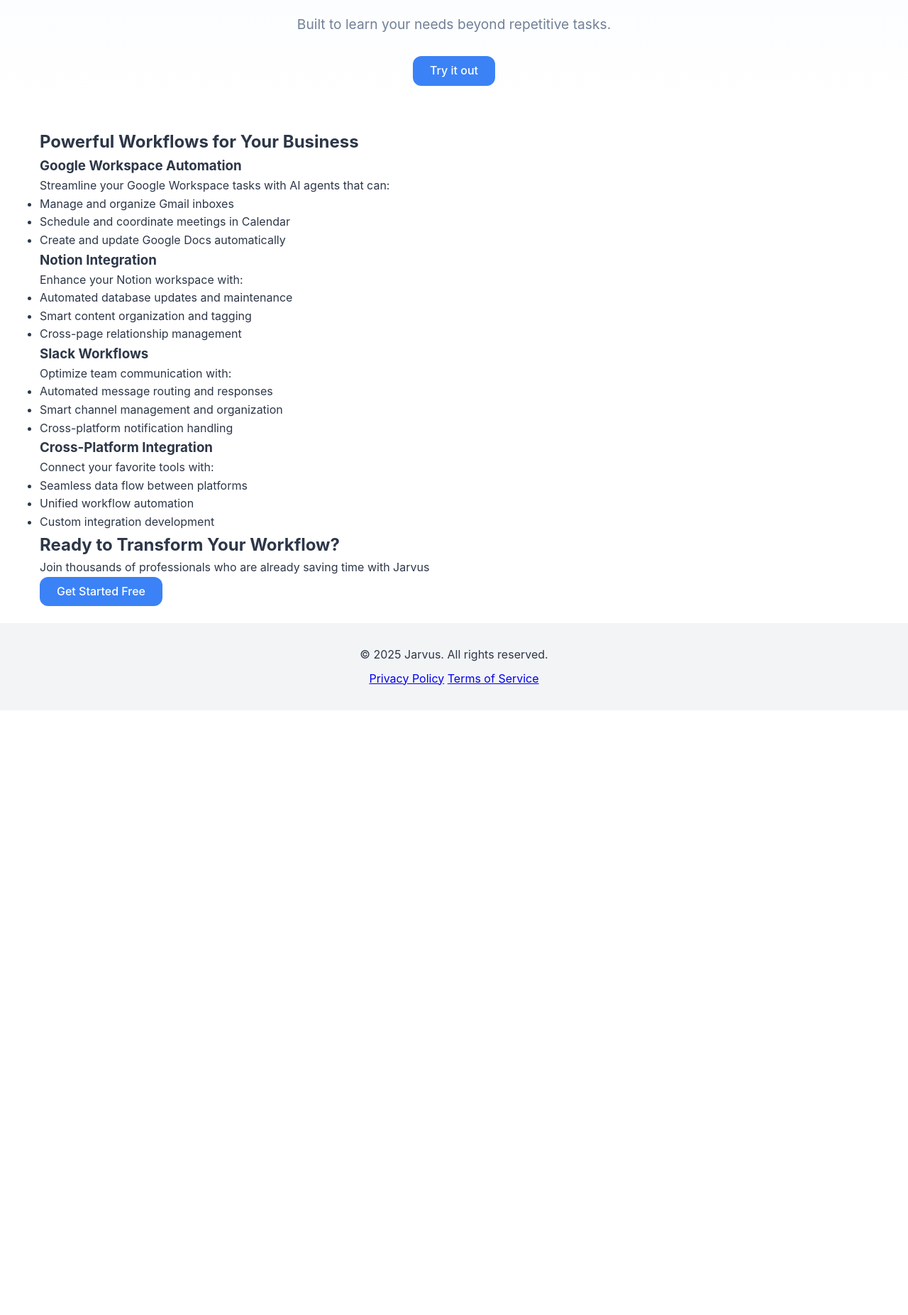
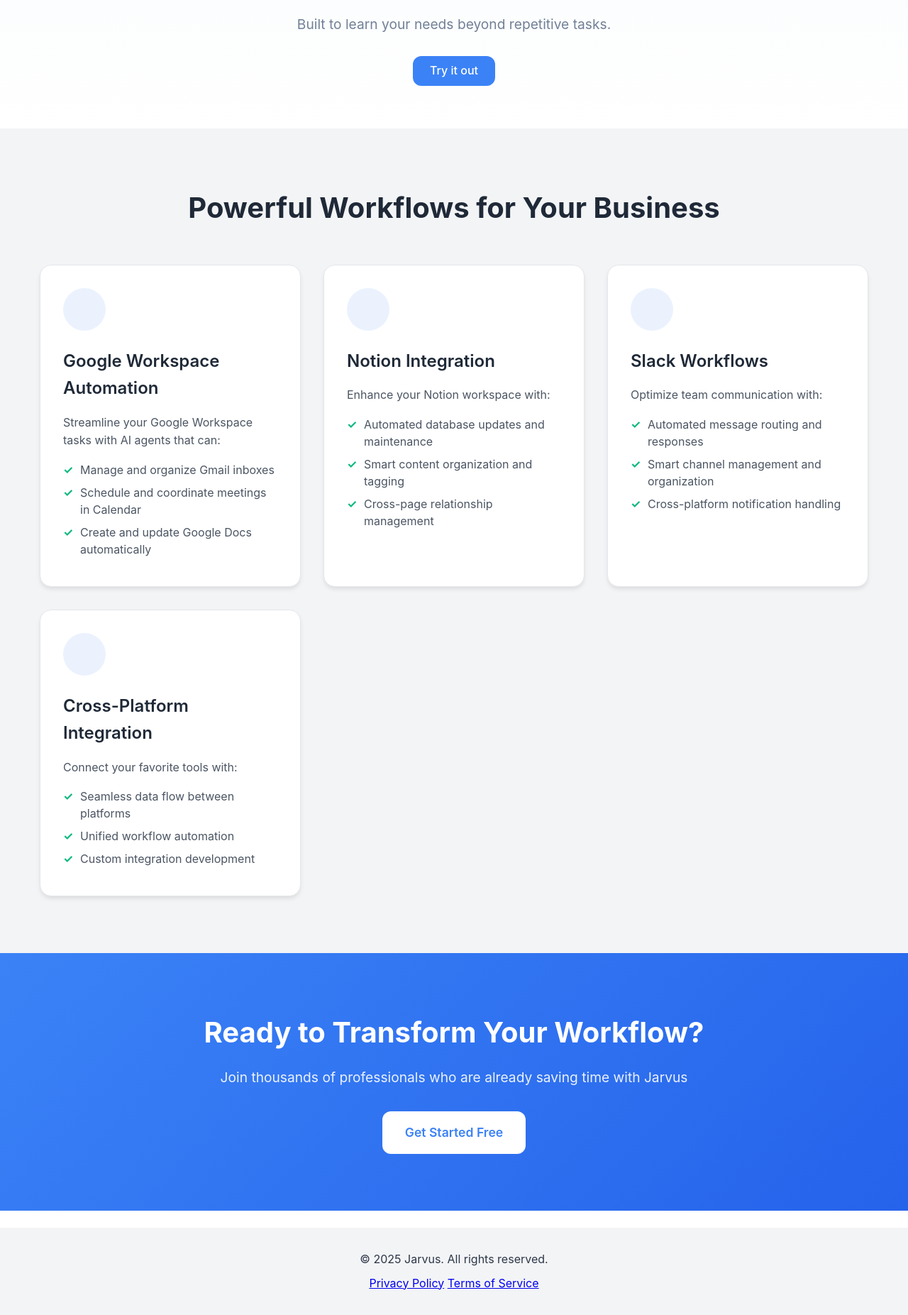
Before and after one commit to marismith79/Jarvus2, a Flask app: page / in a window 1280 px wide. Shown: the part 346-2199 px from the top of the page at 71% size. Before the commit the page ends 1312 px from the top, so only its background shows below. Run offline with Flask 3, Linux system fonts and the light colour scheme; parts of the project's set-up code (start-up, migrations or seed data) failed here and were passed over.

Commit message:
Fixed landing page (messed up due to conflicting names)

```diff
--- a/jarvus_app/static/css/main.css
+++ b/jarvus_app/static/css/main.css
@@ -1629,6 +1629,136 @@ main {
 }
 
 /* ──────────────────────────────────────────────────────────────────────────
+   3.6 Landing Page Workflow Cards
+   ────────────────────────────────────────────────────────────────────────── */
+
+.workflows {
+    padding: 80px 0;
+    background-color: var(--bg-secondary);
+}
+
+.workflows .container {
+    max-width: 1200px;
+    margin: 0 auto;
+    padding: 0 var(--spacing-md);
+}
+
+.workflows h2 {
+    text-align: center;
+    font-size: 2.5rem;
+    font-weight: 700;
+    margin-bottom: 3rem;
+    color: var(--text-primary);
+}
+
+.workflow-grid {
+    display: grid;
+    grid-template-columns: repeat(auto-fit, minmax(300px, 1fr));
+    gap: 2rem;
+}
+
+.landing-workflow-card {
+    background-color: var(--bg-primary);
+    padding: 2rem;
+    border-radius: var(--radius-lg);
+    box-shadow: var(--shadow-md);
+    transition: all 0.3s ease;
+    border: 1px solid var(--border-color);
+}
+
+.landing-workflow-card:hover {
+    transform: translateY(-5px);
+    box-shadow: var(--shadow-lg);
+    border-color: var(--primary-color);
+}
+
+.landing-workflow-card .workflow-icon {
+    width: 60px;
+    height: 60px;
+    background-color: rgba(59, 130, 246, 0.1);
+    border-radius: 50%;
+    display: flex;
+    align-items: center;
+    justify-content: center;
+    margin-bottom: 1.5rem;
+    color: var(--primary-color);
+    font-size: 1.5rem;
+}
+
+.landing-workflow-card h3 {
+    font-size: 1.5rem;
+    font-weight: 600;
+    margin-bottom: 1rem;
+    color: var(--text-primary);
+}
+
+.landing-workflow-card p {
+    color: var(--text-secondary);
+    margin-bottom: 1rem;
+    line-height: 1.6;
+}
+
+.landing-workflow-card ul {
+    list-style: none;
+    padding: 0;
+    margin: 0;
+}
+
+.landing-workflow-card li {
+    color: var(--text-secondary);
+    margin-bottom: 0.5rem;
+    padding-left: 1.5rem;
+    position: relative;
+    line-height: 1.5;
+}
+
+.landing-workflow-card li::before {
+    content: "✓";
+    position: absolute;
+    left: 0;
+    color: var(--success-color);
+    font-weight: bold;
+}
+
+/* CTA Section */
+.cta-section {
+    padding: 80px 0;
+    background: linear-gradient(135deg, var(--primary-color) 0%, var(--primary-hover) 100%);
+    text-align: center;
+    color: white;
+}
+
+.cta-section h2 {
+    font-size: 2.5rem;
+    font-weight: 700;
+    margin-bottom: 1rem;
+}
+
+.cta-section p {
+    font-size: 1.2rem;
+    margin-bottom: 2rem;
+    opacity: 0.9;
+}
+
+.cta-section .cta-button {
+    background: white;
+    color: var(--primary-color);
+    font-size: 1.1rem;
+    padding: 1rem 2rem;
+    border-radius: var(--radius-md);
+    text-decoration: none;
+    font-weight: 600;
+    transition: all 0.3s ease;
+    display: inline-block;
+}
+
+.cta-section .cta-button:hover {
+    background: var(--bg-secondary);
+    transform: translateY(-2px);
+    box-shadow: var(--shadow-lg);
+}
+
+/* ──────────────────────────────────────────────────────────────────────────
    3.5 Responsive Adjustments for New Layout
    ────────────────────────────────────────────────────────────────────────── */
 
@@ -1737,6 +1867,29 @@ main {
     .event-location {
         font-size: 0.65rem;
 }
+
+    /* Landing page responsive adjustments */
+    .workflows h2 {
+        font-size: 2rem;
+        margin-bottom: 2rem;
+    }
+
+    .workflow-grid {
+        grid-template-columns: 1fr;
+        gap: 1.5rem;
+    }
+
+    .landing-workflow-card {
+        padding: 1.5rem;
+    }
+
+    .cta-section h2 {
+        font-size: 2rem;
+    }
+
+    .cta-section p {
+        font-size: 1rem;
+    }
 }
 
 @media (max-width: 900px) {
--- a/jarvus_app/templates/landing.html
+++ b/jarvus_app/templates/landing.html
@@ -32,7 +32,7 @@
         <div class="container">
             <h2>Powerful Workflows for Your Business</h2>
             <div class="workflow-grid">
-                <div class="workflow-card">
+                <div class="landing-workflow-card">
                     <div class="workflow-icon">
                         <i class="fab fa-google"></i>
                     </div>
@@ -45,7 +45,7 @@
                     </ul>
                 </div>
 
-                <div class="workflow-card">
+                <div class="landing-workflow-card">
                     <div class="workflow-icon">
                         <i class="fas fa-book"></i>
                     </div>
@@ -58,7 +58,7 @@
                     </ul>
                 </div>
 
-                <div class="workflow-card">
+                <div class="landing-workflow-card">
                     <div class="workflow-icon">
                         <i class="fab fa-slack"></i>
                     </div>
@@ -71,7 +71,7 @@
                     </ul>
                 </div>
 
-                <div class="workflow-card">
+                <div class="landing-workflow-card">
                     <div class="workflow-icon">
                         <i class="fas fa-plug"></i>
                     </div>
```
Lines whose indentation alone changed are shown as unchanged.
